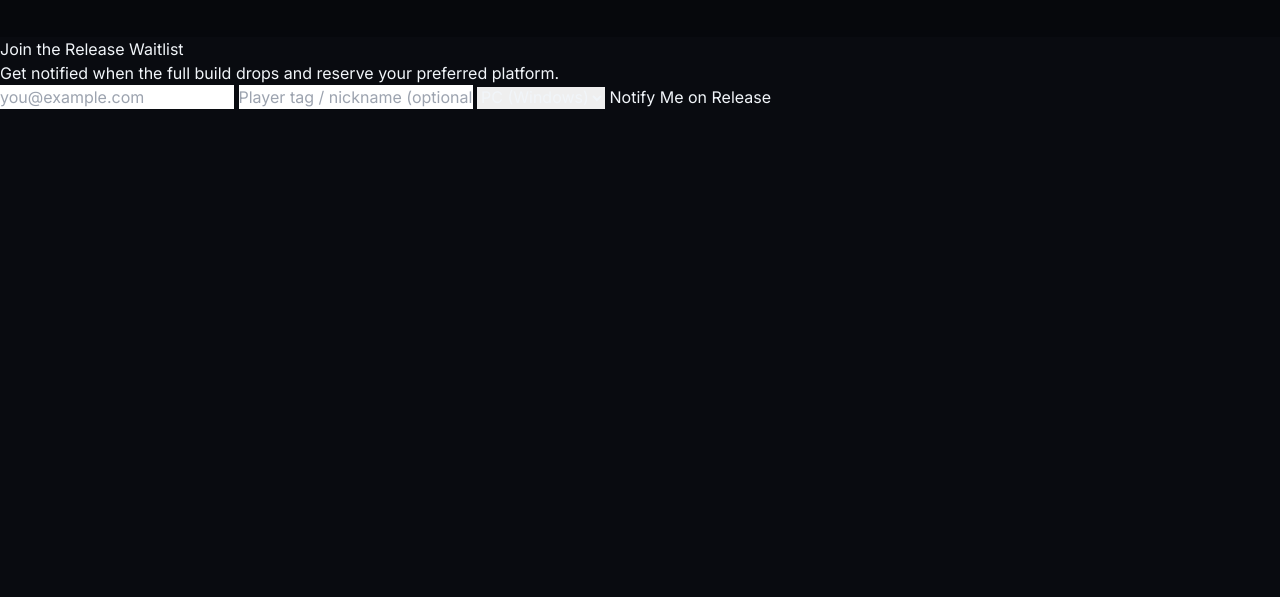
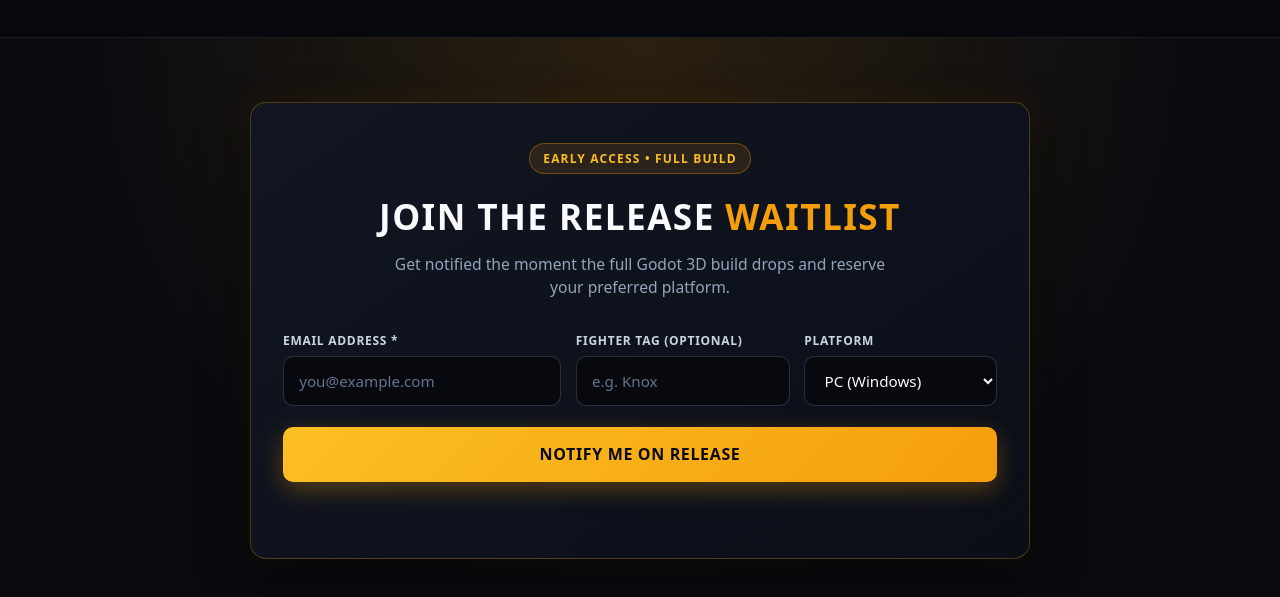
Before and after one commit to Ytka-code/Web-Site-For-Project, a plain HTML site: page index.html in a window 1280 px wide. Shown: the part 4373-4970 px from the top of the page. Before the commit the page ends 4482 px from the top, so only its background shows below. Drawn offline with nearby package versions, Linux system fonts and the light colour scheme; animation ran at ten frames a second.

Commit message:
Add files via upload

```diff
--- a/index.html
+++ b/index.html
@@ -567,6 +567,236 @@
         </div>
     </footer>
 
+    <section id="waitlist" class="ac-waitlist-wrap">
+  <div class="ac-waitlist-card">
+    <div class="ac-waitlist-badge">EARLY ACCESS &bull; FULL BUILD</div>
+    <h2 class="ac-waitlist-title">JOIN THE RELEASE <span>WAITLIST</span></h2>
+    <p class="ac-waitlist-subtitle">
+      Get notified the moment the full Godot 3D build drops and reserve your preferred platform.
+    </p>
+
+    <form id="waitlist-form" class="ac-waitlist-form">
+      <div class="ac-input-group">
+        <label for="waitlist-email">Email Address *</label>
+        <input
+          type="email"
+          id="waitlist-email"
+          placeholder="you@example.com"
+          required
+        />
+      </div>
+
+      <div class="ac-input-group">
+        <label for="waitlist-nickname">Fighter Tag (Optional)</label>
+        <input
+          type="text"
+          id="waitlist-nickname"
+          placeholder="e.g. Knox"
+          maxlength="24"
+        />
+      </div>
+
+      <div class="ac-input-group">
+        <label for="waitlist-platform">Platform</label>
+        <select id="waitlist-platform">
+          <option value="PC (Windows)">PC (Windows)</option>
+          <option value="macOS">macOS</option>
+          <option value="Web Demo">Web Demo</option>
+        </select>
+      </div>
+
+      <button type="submit" id="waitlist-btn" class="ac-waitlist-btn">
+        Notify Me on Release
+      </button>
+    </form>
+
+    <p id="waitlist-status" class="ac-waitlist-status" aria-live="polite"></p>
+  </div>
+</section>
+
+<style>
+  .ac-waitlist-wrap {
+    padding: 4rem 1.25rem;
+    background: radial-gradient(circle at 50% 0%, rgba(245, 158, 11, 0.14), transparent 65%), #090b10;
+    border-top: 1px solid rgba(255, 255, 255, 0.08);
+    font-family: system-ui, -apple-system, BlinkMacSystemFont, 'Segoe UI', Roboto, sans-serif;
+  }
+
+  .ac-waitlist-card {
+    max-width: 780px;
+    margin: 0 auto;
+    padding: 2.5rem 2rem;
+    background: linear-gradient(145deg, #111622 0%, #0b0e17 100%);
+    border: 1px solid rgba(245, 158, 11, 0.28);
+    border-radius: 16px;
+    box-shadow: 0 20px 50px rgba(0, 0, 0, 0.6), 0 0 30px rgba(245, 158, 11, 0.08);
+    text-align: center;
+  }
+
+  .ac-waitlist-badge {
+    display: inline-block;
+    padding: 0.35rem 0.85rem;
+    margin-bottom: 1rem;
+    font-size: 0.75rem;
+    font-weight: 700;
+    letter-spacing: 0.1em;
+    color: #fbbf24;
+    background: rgba(245, 158, 11, 0.12);
+    border: 1px solid rgba(245, 158, 11, 0.35);
+    border-radius: 999px;
+  }
+
+  .ac-waitlist-title {
+    margin: 0 0 0.6rem;
+    font-size: clamp(1.6rem, 3vw, 2.2rem);
+    font-weight: 900;
+    letter-spacing: 0.04em;
+    color: #f8fafc;
+  }
+
+  .ac-waitlist-title span {
+    color: #f59e0b;
+  }
+
+  .ac-waitlist-subtitle {
+    max-width: 520px;
+    margin: 0 auto 2rem;
+    font-size: 0.98rem;
+    line-height: 1.5;
+    color: #94a3b8;
+  }
+
+  .ac-waitlist-form {
+    display: grid;
+    grid-template-columns: 1.3fr 1fr 0.9fr;
+    gap: 0.9rem;
+    text-align: left;
+  }
+
+  .ac-input-group {
+    display: flex;
+    flex-direction: column;
+    gap: 0.4rem;
+  }
+
+  .ac-input-group label {
+    font-size: 0.75rem;
+    font-weight: 600;
+    text-transform: uppercase;
+    letter-spacing: 0.06em;
+    color: #cbd5e1;
+  }
+
+  .ac-waitlist-form input,
+  .ac-waitlist-form select {
+    width: 100%;
+    box-sizing: border-box;
+    padding: 0.8rem 0.95rem;
+    font-size: 0.95rem;
+    color: #f8fafc;
+    background: #07090f;
+    border: 1px solid rgba(148, 163, 184, 0.25);
+    border-radius: 10px;
+    outline: none;
+    transition: border-color 0.2s, box-shadow 0.2s;
+  }
+
+  .ac-waitlist-form input::placeholder {
+    color: #64748b;
+  }
+
+  .ac-waitlist-form input:focus,
+  .ac-waitlist-form select:focus {
+    border-color: #f59e0b;
+    box-shadow: 0 0 0 3px rgba(245, 158, 11, 0.2);
+  }
+
+  .ac-waitlist-btn {
+    grid-column: 1 / -1;
+    margin-top: 0.4rem;
+    padding: 0.95rem 1.5rem;
+    font-size: 1rem;
+    font-weight: 800;
+    letter-spacing: 0.04em;
+    text-transform: uppercase;
+    color: #090b10;
+    background: linear-gradient(135deg, #fbbf24 0%, #f59e0b 100%);
+    border: none;
+    border-radius: 10px;
+    cursor: pointer;
+    box-shadow: 0 8px 24px rgba(245, 158, 11, 0.3);
+    transition: transform 0.15s, filter 0.15s;
+  }
+
+  .ac-waitlist-btn:hover {
+    filter: brightness(1.08);
+    transform: translateY(-1px);
+  }
+
+  .ac-waitlist-btn:disabled {
+    opacity: 0.6;
+    cursor: not-allowed;
+    transform: none;
+  }
+
+  .ac-waitlist-status {
+    margin: 1rem 0 0;
+    min-height: 1.4em;
+    font-size: 0.92rem;
+    font-weight: 600;
+    color: #fbbf24;
+  }
+
+  @media (max-width: 680px) {
+    .ac-waitlist-form {
+      grid-template-columns: 1fr;
+    }
+  }
+</style>
+
+<script src="https://cdn.jsdelivr.net/npm/@supabase/supabase-js@2"></script>
+<script>
+  const SUPABASE_URL = 'https://yxgzkryqayqqhlzncokv.supabase.co';
+  const SUPABASE_ANON_KEY = 'YOUR_ANON_PUBLIC_KEY'; // Paste your publishable or anon key here
+  const supabaseClient = window.supabase.createClient(SUPABASE_URL, SUPABASE_ANON_KEY);
+
+  const form = document.getElementById('waitlist-form');
+  const statusEl = document.getElementById('waitlist-status');
+  const submitBtn = document.getElementById('waitlist-btn');
+
+  form.addEventListener('submit', async (e) => {
+    e.preventDefault();
+
+    const email = document.getElementById('waitlist-email').value.trim().toLowerCase();
+    const nickname = document.getElementById('waitlist-nickname').value.trim() || null;
+    const platform = document.getElementById('waitlist-platform').value;
+
+    submitBtn.disabled = true;
+    statusEl.style.color = '#94a3b8';
+    statusEl.textContent = 'Registering your spot...';
+
+    const { error } = await supabaseClient
+      .from('waitlist')
+      .insert([{ email, nickname, platform }]);
+
+    submitBtn.disabled = false;
+
+    if (error) {
+      statusEl.style.color = '#f87171';
+      if (error.code === '23505') {
+        statusEl.textContent = 'This email is already on the release waitlist.';
+      } else {
+        statusEl.textContent = `Could not register: ${error.message}`;
+      }
+      return;
+    }
+
+    form.reset();
+    statusEl.style.color = '#34d399';
+    statusEl.textContent = "You're on the list! We'll notify you when Arena Clash 3D releases.";
+  });
+</script>
+
     <!-- Download Build & Controls Modal -->
     <div id="download-modal" class="hidden fixed inset-0 z-50 flex items-center justify-center p-4 bg-black/80 backdrop-blur-sm">
         <div class="bg-[#131824] border border-white/15 rounded-3xl max-w-lg w-full p-6 sm:p-8 shadow-2xl relative">
@@ -611,75 +841,6 @@
         </div>
     </div>
 
-
-<section id="waitlist" class="waitlist-section">
-  <h2>Join the Release Waitlist</h2>
-  <p>Get notified when the full build drops and reserve your preferred platform.</p>
-
-  <form id="waitlist-form">
-    <input
-      type="email"
-      id="waitlist-email"
-      placeholder="you@example.com"
-      required
-    />
-    <input
-      type="text"
-      id="waitlist-nickname"
-      placeholder="Player tag / nickname (optional)"
-      maxlength="24"
-    />
-    <select id="waitlist-platform">
-      <option value="PC (Windows)">PC (Windows)</option>
-      <option value="macOS">macOS</option>
-      <option value="Web Demo">Web Demo</option>
-    </select>
-    <button type="submit" id="waitlist-btn">Notify Me on Release</button>
-  </form>
-
-  <p id="waitlist-status" aria-live="polite"></p>
-</section>
-
-<script src="https://cdn.jsdelivr.net/npm/@supabase/supabase-js@2"></script>
-<script>
-  const SUPABASE_URL = 'https://yxgzkryqayqqhlzncokv.supabase.co';
-  const SUPABASE_ANON_KEY = 'YOUR_ANON_PUBLIC_KEY'; // Paste your publishable or anon key here
-  const supabaseClient = window.supabase.createClient(SUPABASE_URL, SUPABASE_ANON_KEY);
-
-  const form = document.getElementById('waitlist-form');
-  const statusEl = document.getElementById('waitlist-status');
-  const submitBtn = document.getElementById('waitlist-btn');
-
-  form.addEventListener('submit', async (e) => {
-    e.preventDefault();
-
-    const email = document.getElementById('waitlist-email').value.trim().toLowerCase();
-    const nickname = document.getElementById('waitlist-nickname').value.trim() || null;
-    const platform = document.getElementById('waitlist-platform').value;
-
-    submitBtn.disabled = true;
-    statusEl.textContent = 'Registering your spot...';
-
-    const { error } = await supabaseClient
-      .from('waitlist')
-      .insert([{ email, nickname, platform }]);
-
-    submitBtn.disabled = false;
-
-    if (error) {
-      // Postgres error code 23505 = email already exists in the unique column
-      if (error.code === '23505') {
-        statusEl.textContent = 'This email is already on the release waitlist.';
-      } else {
-        statusEl.textContent = `Could not register: ${error.message}`;
-      }
-      return;
-    }
-
-    form.reset();
-    statusEl.textContent = "You're on the list! We'll notify you when the game releases.";
-  });
-</script>
 
 
 
```
